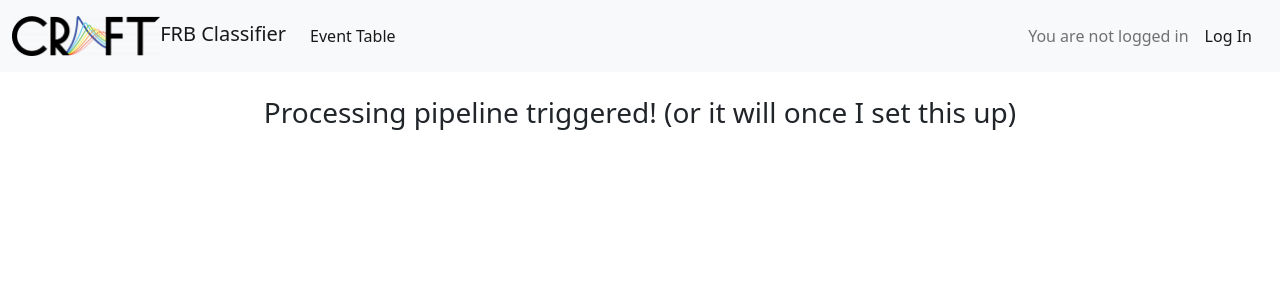
After one commit to ADACS-Australia/FRB_candidates_app, a Django app: page /trigger_pipeline/1/ in a window 1280 px wide. The commit adds this page. Shown: the top 300 px of the page. Run offline with Django 4.2, Linux system fonts and the light colour scheme; some libraries are stand-ins or nearby versions.

Commit message:
Made a dummy submit pipeline button

```diff
--- a/frb_cand/cand_app/views.py
+++ b/frb_cand/cand_app/views.py
@@ -347,3 +347,11 @@ def submit_frb_to_tns(id):
         return None
     else:
         return objname
+
+
+def trigger_pipeline(request, id):
+    #TODO will sent off request here, maybe output where it will output data
+
+    #TODO only admins should be able to click this
+    # Return to confirmation page
+    return render(request, 'cand_app/trigger_pipeline.html')
--- a/frb_cand/frb_cand/urls.py
+++ b/frb_cand/frb_cand/urls.py
@@ -29,6 +29,7 @@ urlpatterns = [
     path('frbevent_details/<int:id>/', views.frbevent_details),
     path('radio_measurement_create/', views.radio_measurement_create),
     path('slack_get_rating/', views.slack_get_rating),
+    path('trigger_pipeline/<int:id>/', views.trigger_pipeline),
 ]
 
 # allow media files to be linked and viewed directly
--- a/frb_cand/templates/cand_app/frbevent_details.html
+++ b/frb_cand/templates/cand_app/frbevent_details.html
@@ -5,6 +5,9 @@
 <title>FRB Event ID:{{ frb_event.id }} </title>
 <h2>FRB Event ID:{{ frb_event.id }}</h2>
 {% if frb_event %}
+<h2>
+  <button type="button" class="btn btn-success btn-lg"   onclick="location.href='/trigger_pipeline/{{ frb_event.id }}/'">Trigger Processing Pipeline</button>
+</h2>
 <div class="row">
 
   <div class="column">
--- /dev/null
+++ b/frb_cand/templates/cand_app/trigger_pipeline.html
@@ -0,0 +1,8 @@
+{% extends 'cand_app/navbar.html' %}
+
+{% block content %}
+<title>Home Page</title>
+<div class="container py-4">
+  <h3>Processing pipeline triggered! (or it will once I set this up)</h3>
+</div>
+{% endblock %}
```
